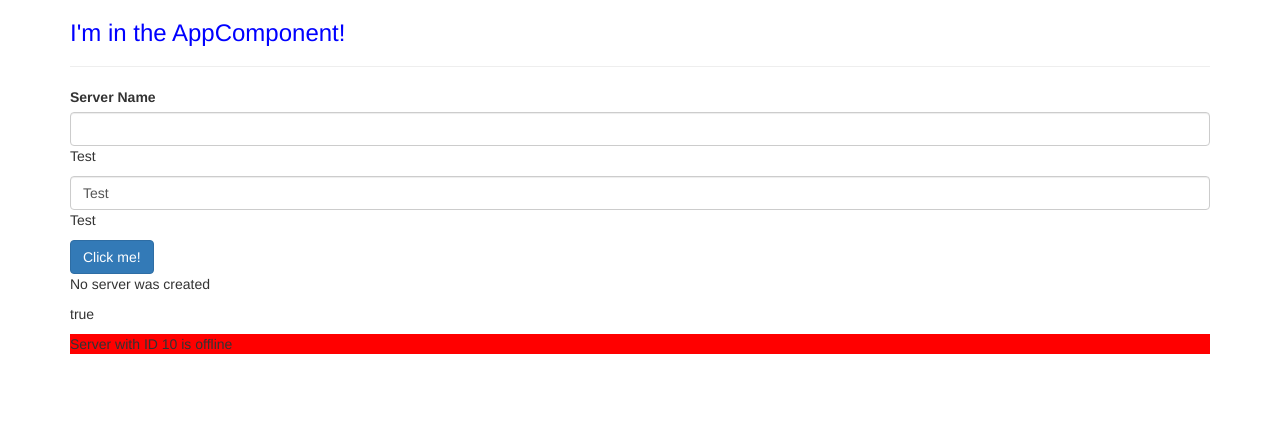
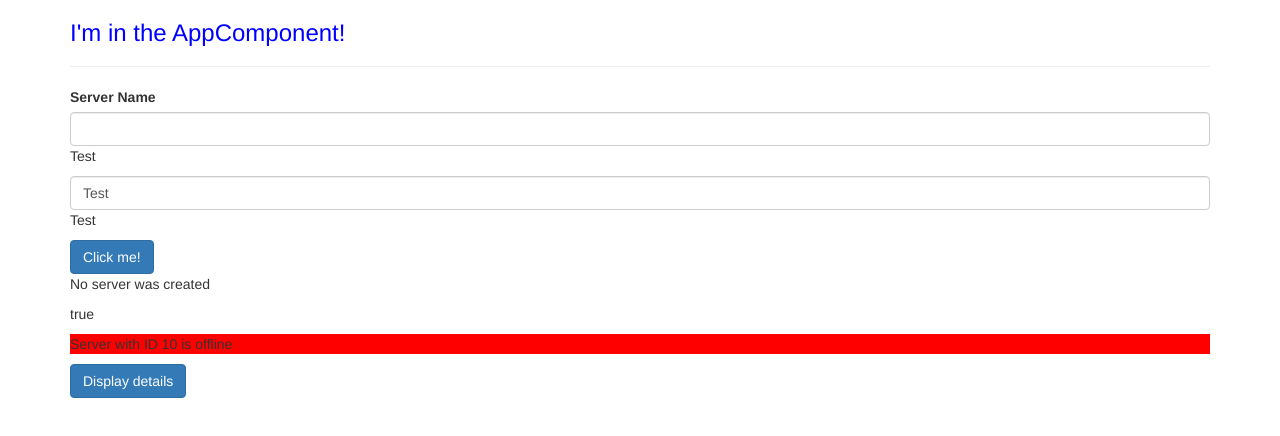
Before and after one commit to VisserSanne/Angular8-TheCompleteGuide, an Angular app in the folder my-first-app/: page / in a window 1280 px wide. Shown: the top 436 px of the page. Built offline with nearby package versions, Linux system fonts and the light colour scheme.

Commit message:
Finished the second section of the course

```diff
--- a/my-first-app/src/app/servers/servers.component.html
+++ b/my-first-app/src/app/servers/servers.component.html
@@ -28,3 +28,18 @@
 
 <!-- This is another element that changed the DOM, this is a for loop -->
 <app-server *ngFor="let server of servers"></app-server>
+
+<!-- An example of how to get the index within ngFor -->
+<button class="btn btn-primary" (click)="onToggleDetails()">
+  Display details
+</button>
+<p *ngIf="showSecret">Secret Password = tuna</p>
+<div
+  *ngFor="let logItem of log; let i = index"
+  [ngStyle]="{
+    background: i >= 4 ? 'blue' : 'transparent',
+    color: i >= 4 ? 'white' : 'black'
+  }"
+>
+  {{ logItem }}
+</div>
--- a/my-first-app/src/app/servers/servers.component.ts
+++ b/my-first-app/src/app/servers/servers.component.ts
@@ -10,7 +10,10 @@ export class ServersComponent implements OnInit {
   serverCreationStatus = "No server was created";
   serverName = "Test";
   serverCreated = false;
-  servers = ["Testserver"];//, "Testserver 2"];
+  servers = ["Testserver"]; //, "Testserver 2"];
+
+  showSecret = false;
+  log = [];
 
   constructor() {
     setTimeout(() => {
@@ -21,7 +24,8 @@ export class ServersComponent implements OnInit {
   ngOnInit() {}
 
   onCreateServer() {
-    this.serverCreationStatus = "A server was created! Server name is " + this.serverName;
+    this.serverCreationStatus =
+      "A server was created! Server name is " + this.serverName;
     this.servers.push(this.serverName);
     this.serverCreated = true;
   }
@@ -29,4 +33,9 @@ export class ServersComponent implements OnInit {
   onUpdateServerName(event: Event) {
     this.serverName = (<HTMLInputElement>event.target).value;
   }
+
+  onToggleDetails() {
+    this.showSecret = !this.showSecret;
+    this.log.push(new Date());
+  }
 }
```
